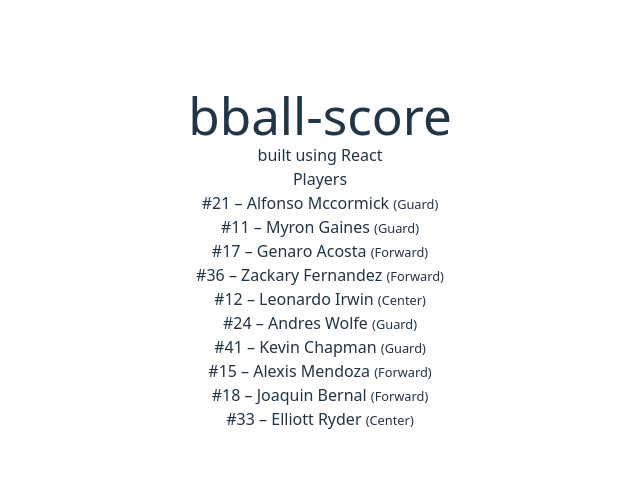
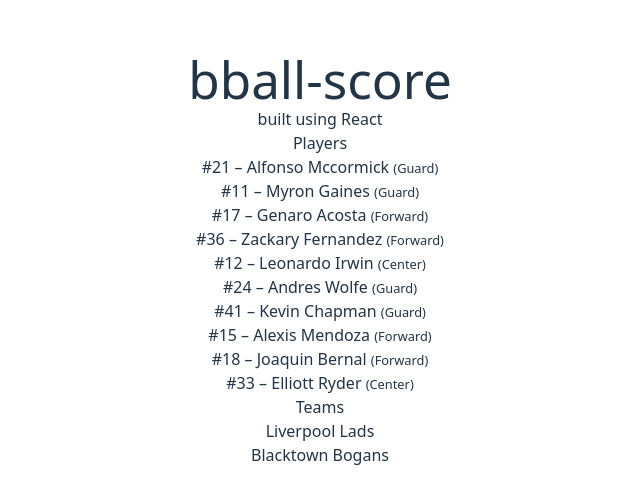
Before and after one commit to ober9k/bball-score-react, a React (Vite) app: page / in a window 1280 px wide. Shown: the part 141-644 px from the top of the page, without its empty margins (320-960 px from the left). Built offline with nearby package versions, Linux system fonts and the light colour scheme.

Commit message:
Added basics for Team

```diff
--- a/src/App.tsx
+++ b/src/App.tsx
@@ -1,5 +1,6 @@
 import './App.css'
 import PlayerList from "./components/PlayerList.tsx";
+import TeamsList from "./components/TeamsList.tsx";
 
 function App() {
   return (
@@ -12,6 +13,8 @@ function App() {
       </div>
       <h2>Players</h2>
       <PlayerList />
+      <h2>Teams</h2>
+      <TeamsList />
     </>
   )
 }
--- /dev/null
+++ b/src/components/TeamsList.tsx
@@ -0,0 +1,18 @@
+import { mockTeams } from "../data/Teams.ts";
+
+export default function TeamsList() {
+  const teams = mockTeams;
+
+  return (
+
+    <div>
+      <ul>
+        {teams.map((teams) => (
+          <li key={teams.id}>
+            {teams.name}
+          </li>
+        ))}
+      </ul>
+    </div>
+  );
+}
--- /dev/null
+++ b/src/data/Teams.ts
@@ -0,0 +1,12 @@
+import type { Team } from "../types/Team.ts";
+
+export const mockTeams: Array<Team> = [
+  {
+    id: 10,
+    name: "Liverpool Lads",
+  },
+  {
+    id: 11,
+    name: "Blacktown Bogans",
+  },
+];
--- /dev/null
+++ b/src/types/Team.ts
@@ -0,0 +1,4 @@
+export type Team = {
+  id: number,
+  name: string,
+}
```
